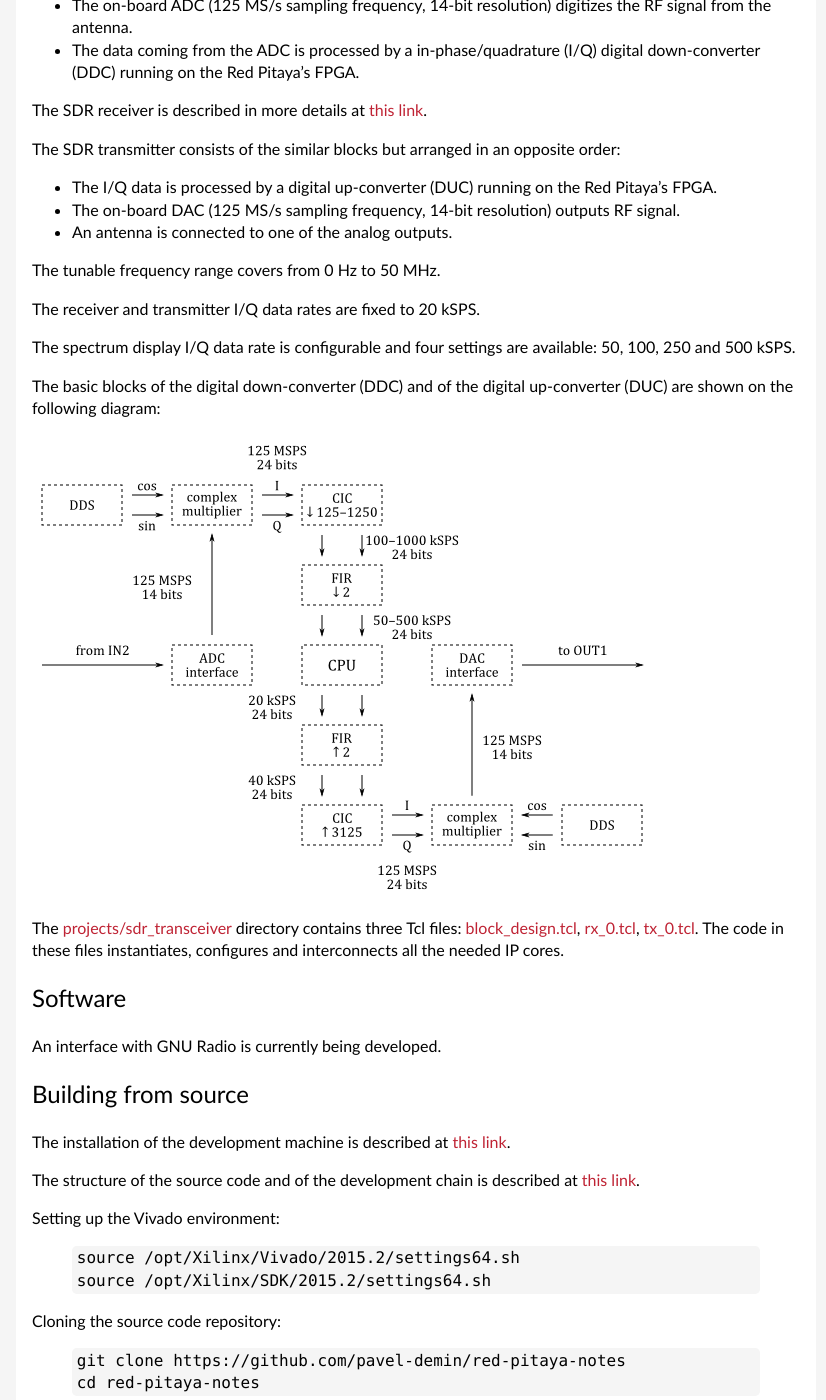
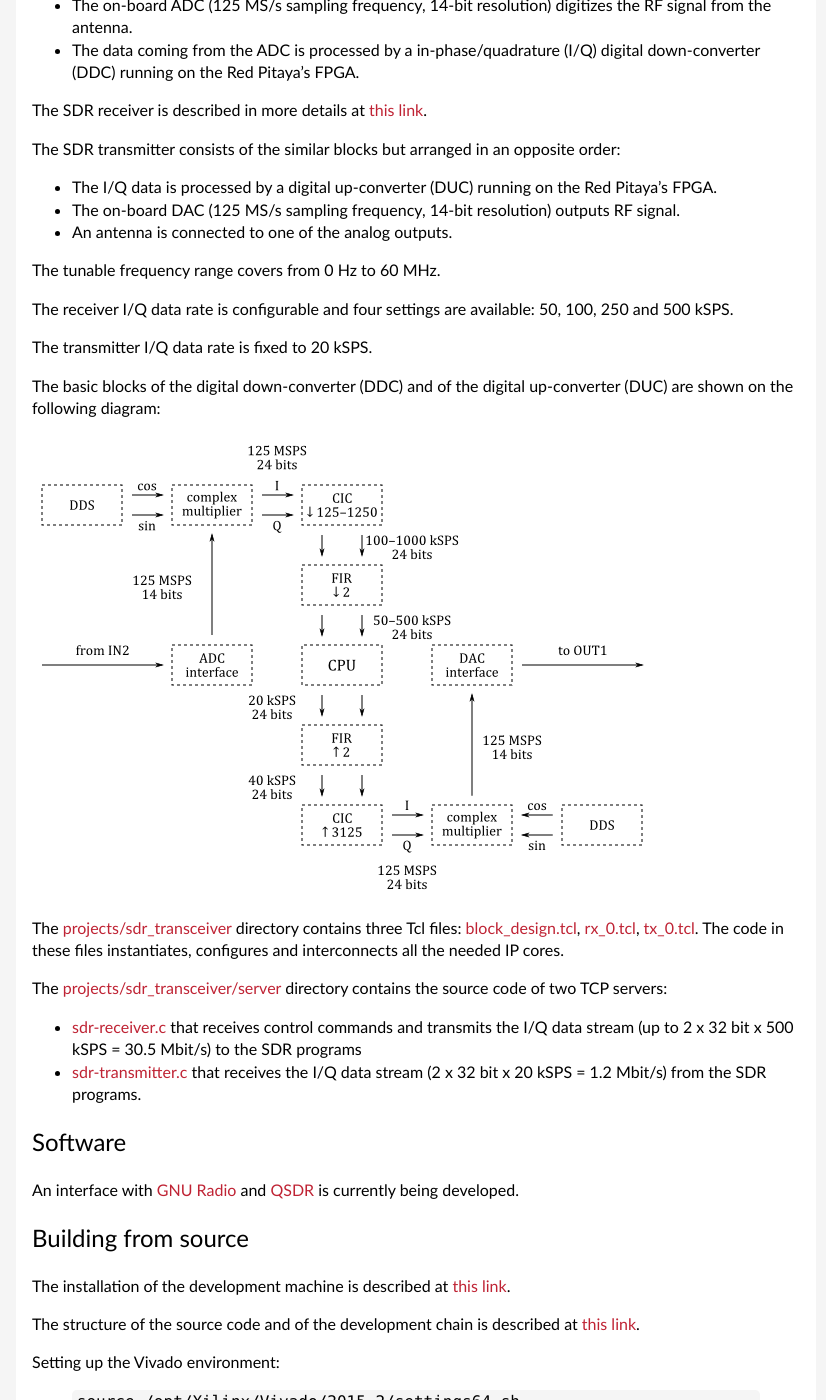
Before and after one commit to pavel-demin/red-pitaya-notes, a Jekyll site: the page built from sdr-transceiver.md, in a window 1280 px wide and 1400 px high, scrolled down 340 px. Shown: the whole window, without its empty margins (224-1050 px from the left). Built offline with Jekyll 4.4.1, drawn with Linux system fonts in a browser that asks for light colours.

Commit message:
update SDR transceiver description and add links to server code

```diff
--- a/sdr-transceiver.md
+++ b/sdr-transceiver.md
@@ -25,11 +25,11 @@ The SDR transmitter consists of the similar blocks but arranged in an opposite o
  - The on-board DAC (125 MS/s sampling frequency, 14-bit resolution) outputs RF signal.
  - An antenna is connected to one of the analog outputs.
 
-The tunable frequency range covers from 0 Hz to 50 MHz.
+The tunable frequency range covers from 0 Hz to 60 MHz.
 
-The receiver and transmitter I/Q data rates are fixed to 20 kSPS.
+The receiver I/Q data rate is configurable and four settings are available: 50, 100, 250 and 500 kSPS.
 
-The spectrum display I/Q data rate is configurable and four settings are available: 50, 100, 250 and 500 kSPS.
+The transmitter I/Q data rate is fixed to 20 kSPS.
 
 The basic blocks of the digital down-converter (DDC) and of the digital up-converter (DUC) are shown on the following diagram:
 
@@ -37,10 +37,15 @@ The basic blocks of the digital down-converter (DDC) and of the digital up-conve
 
 The [projects/sdr_transceiver](https://github.com/pavel-demin/red-pitaya-notes/tree/develop/projects/sdr_transceiver) directory contains three Tcl files: [block_design.tcl](https://github.com/pavel-demin/red-pitaya-notes/blob/develop/projects/sdr_transceiver/block_design.tcl), [rx_0.tcl](https://github.com/pavel-demin/red-pitaya-notes/blob/develop/projects/sdr_transceiver/rx_0.tcl), [tx_0.tcl](https://github.com/pavel-demin/red-pitaya-notes/blob/develop/projects/sdr_transceiver/tx_0.tcl). The code in these files instantiates, configures and interconnects all the needed IP cores.
 
+The [projects/sdr_transceiver/server](https://github.com/pavel-demin/red-pitaya-notes/tree/develop/projects/sdr_transceiver/server) directory contains the source code of two TCP servers:
+
+  - [sdr-receiver.c](https://github.com/pavel-demin/red-pitaya-notes/blob/develop/projects/sdr_transceiver/server/sdr-receiver.c) that receives control commands and transmits the I/Q data stream (up to 2 x 32 bit x 500 kSPS = 30.5 Mbit/s) to the SDR programs
+  - [sdr-transmitter.c](https://github.com/pavel-demin/red-pitaya-notes/blob/develop/projects/sdr_transceiver/server/sdr-transmitter.c) that receives the I/Q data stream (2 x 32 bit x 20 kSPS = 1.2 Mbit/s) from the SDR programs.
+
 Software
 -----
 
-An interface with GNU Radio is currently being developed.
+An interface with [GNU Radio](http://gnuradio.org) and [QSDR](http://dl2stg.de/stefan/hiqsdr/qsdr.html) is currently being developed.
 
 Building from source
 -----
```
